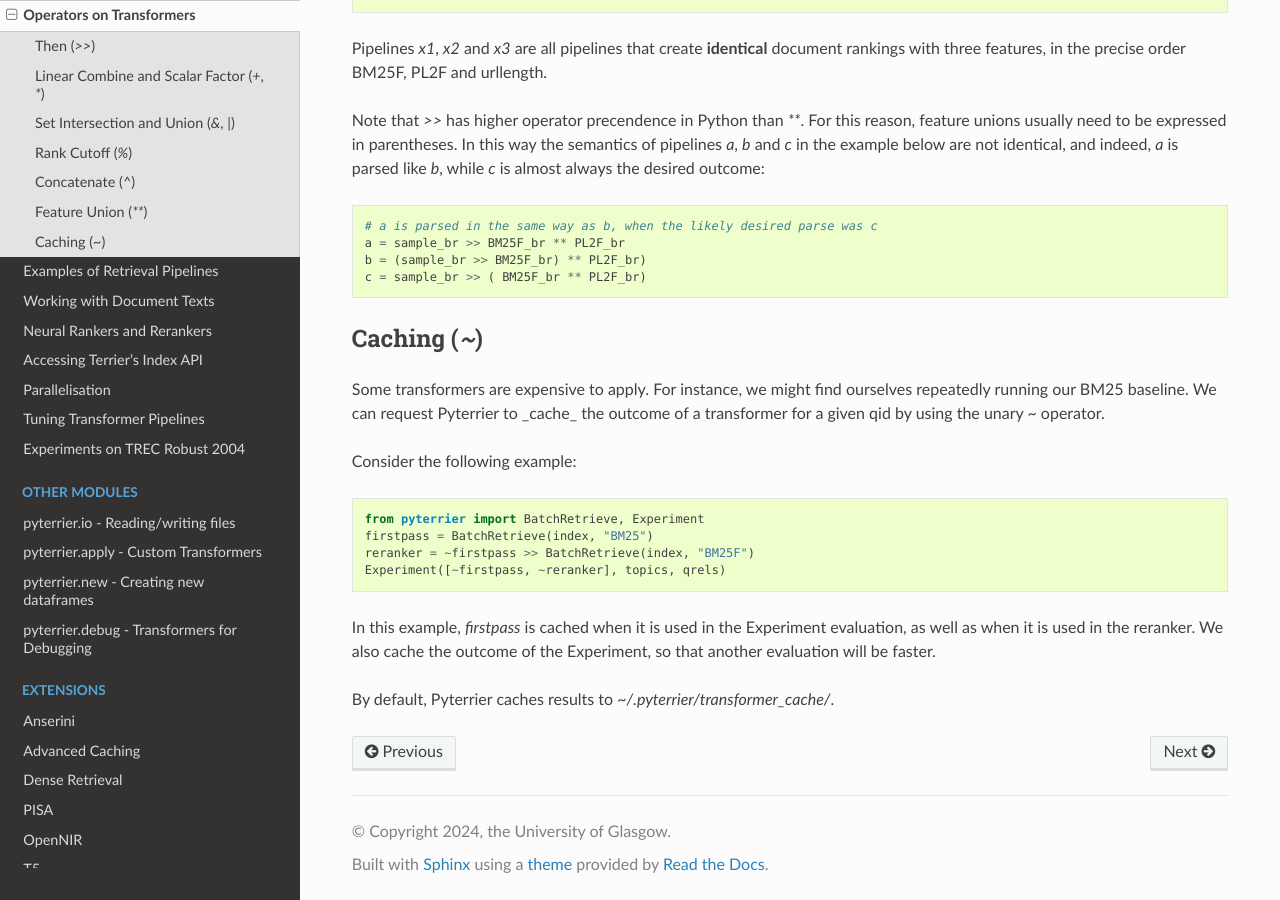
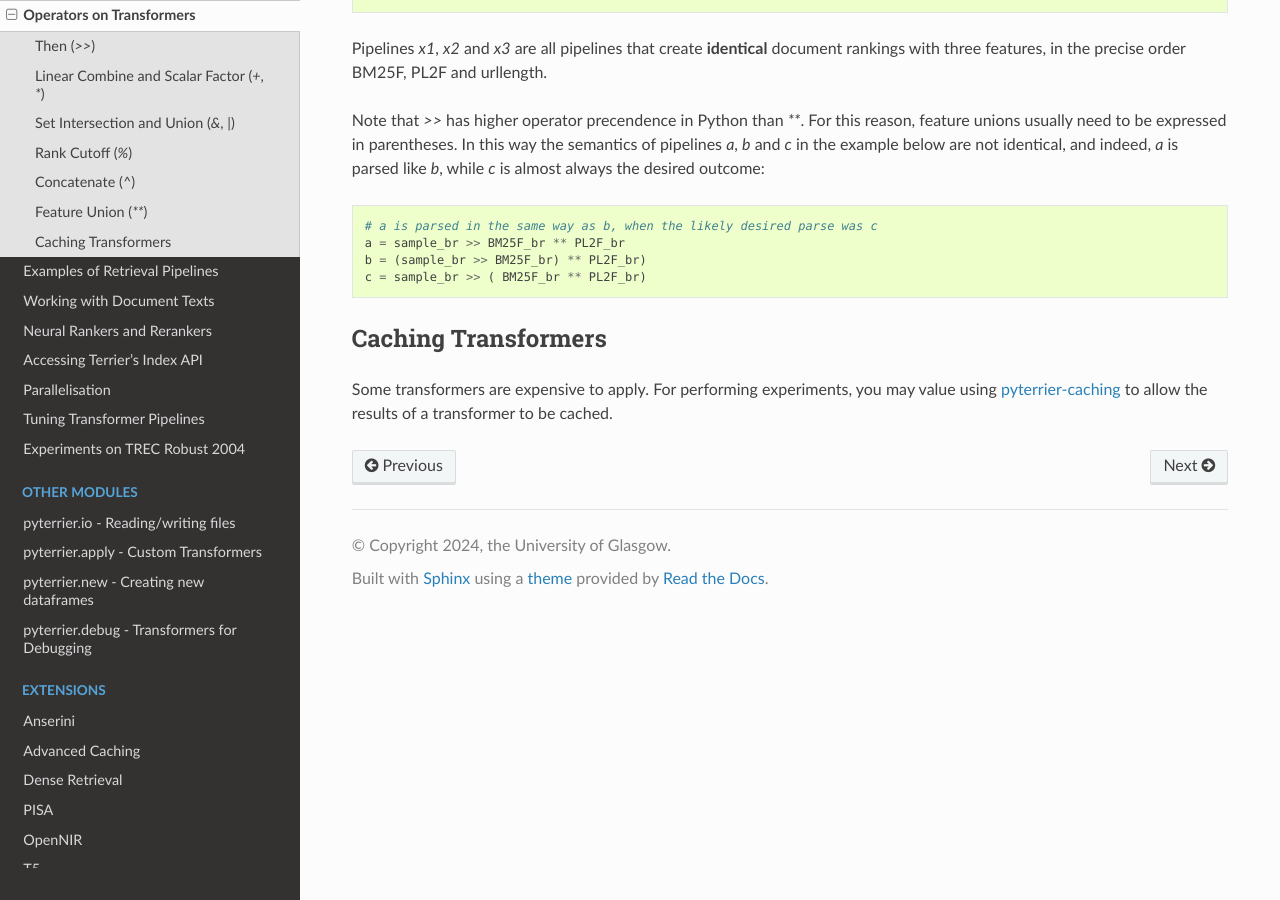
Before and after one commit to terrier-org/pyterrier, a Sphinx documentation site: the page built from docs/operators.rst, in a window 1280 px wide and 900 px high, scrolled down 7125 px. Built offline with Sphinx 7.4.7 and the Read the Docs theme 2.0.0, drawn with Linux system fonts in a browser that asks for light colours; the version number is read from the project's files by our own code.

Commit message:
deprecate caching

```diff
--- a/docs/operators.rst
+++ b/docs/operators.rst
@@ -346,21 +346,8 @@ are not identical, and indeed, `a` is parsed like `b`, while `c` is almost alway
     c = sample_br >> ( BM25F_br ** PL2F_br)
 
 
-Caching (`~`)
--------------
+Caching Transformers
+--------------------
 
-Some transformers are expensive to apply. For instance, we might find ourselves repeatedly running
-our BM25 baseline. We can request Pyterrier to _cache_ the outcome of a transformer for a given
-qid by using the unary `~` operator.
-
-Consider the following example::
-
-    from pyterrier import BatchRetrieve, Experiment
-    firstpass = BatchRetrieve(index, "BM25")
-    reranker = ~firstpass >> BatchRetrieve(index, "BM25F")
-    Experiment([~firstpass, ~reranker], topics, qrels)
-
-In this example, `firstpass` is cached when it is used in the Experiment evaluation, as well as when it is used in
-the reranker. We also cache the outcome of the Experiment, so that another evaluation will be faster.
-
-By default, Pyterrier caches results to `~/.pyterrier/transformer_cache/`.
+Some transformers are expensive to apply. For performing experiments, you may value using `pyterrier-caching <https://github.com/seanmacavaney/pyterrier-caching>`_
+to allow the results of a transformer to be cached.
```
Also changed, not shown: 2 other files.
